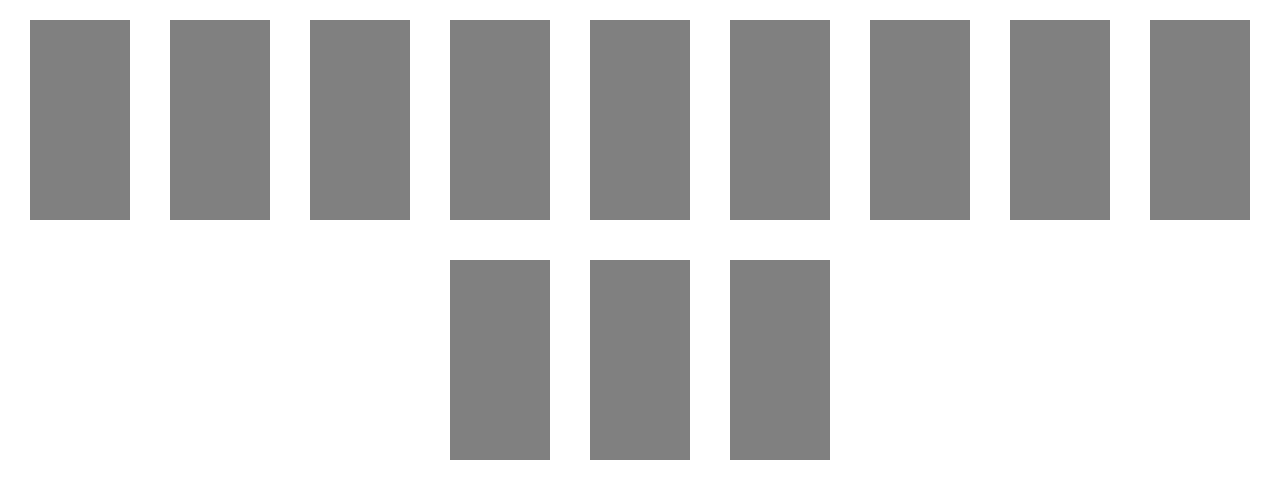
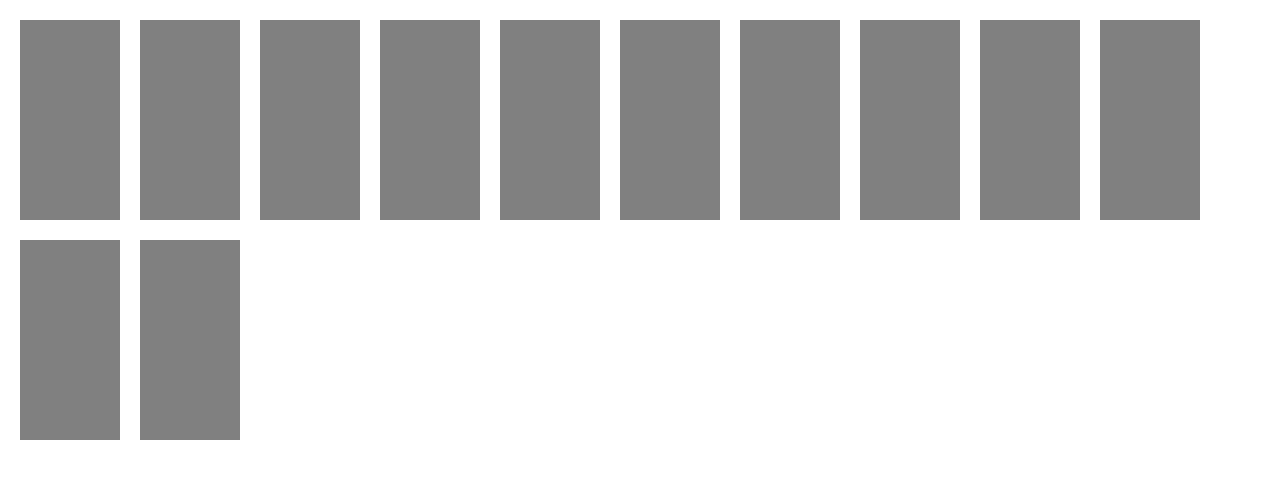
Before and after one commit to ilovepinkpony1/blocks, a plain HTML site: page index.html in a window 1280 px wide. Drawn offline with Linux system fonts and the light colour scheme.

Commit message:
maybe-yes-maybe-no

```diff
--- a/index.html
+++ b/index.html
@@ -8,7 +8,7 @@
     <title>Document</title>
 </head>
 <body>
-    <main class="main_conteiner">
+    <main class="main_conteiner center_content">
         <article class="block"></article>
         <article class="block"></article>
         <article class="block"></article>
@@ -21,6 +21,8 @@
         <article class="block"></article>
         <article class="block"></article>
         <article class="block"></article>
+
     </main>
+    <script src="script.js"></script>
 </body>
 </html>
--- /dev/null
+++ b/script.js
@@ -0,0 +1,21 @@
+'use strict';
+
+setInterval(() => {
+  const main = document.getElementsByClassName('block');
+  const mainBlock = document.querySelector('.main_conteiner');
+  const ifItsLast = [];
+
+  for (let j = 0; j < main.length; j++) {
+    if (main[j].offsetLeft > main[main.length - 1].offsetLeft) {
+      ifItsLast.push(main[j].offsetLeft);
+    }
+  }
+
+  if(ifItsLast.length >= 1) {
+    mainBlock.classList.remove('center_content');
+    mainBlock.classList.add("left_content");
+  }	else {
+    mainBlock.classList.remove('left_content');
+    mainBlock.classList.add("center_content");
+  }
+}, 20);
--- a/style.css
+++ b/style.css
@@ -1,19 +1,27 @@
 * {
   margin: 0;
+  box-sizing: border-box;
 }
-
-
-
 
 .main_conteiner {
 	display: flex;
 	flex-wrap: wrap;
-	justify-content: center;
+	padding: 10px;
+	position: relative;
 }
 
 .block {
 	width: 100px;
 	height: 200px;
-	margin: 20px;
 	background-color: grey;
+	margin: 10px;
+
 }
+
+.left_content {
+	justify-content: left;
+}
+
+.center_content {
+	justify-content: center;
+}
```
